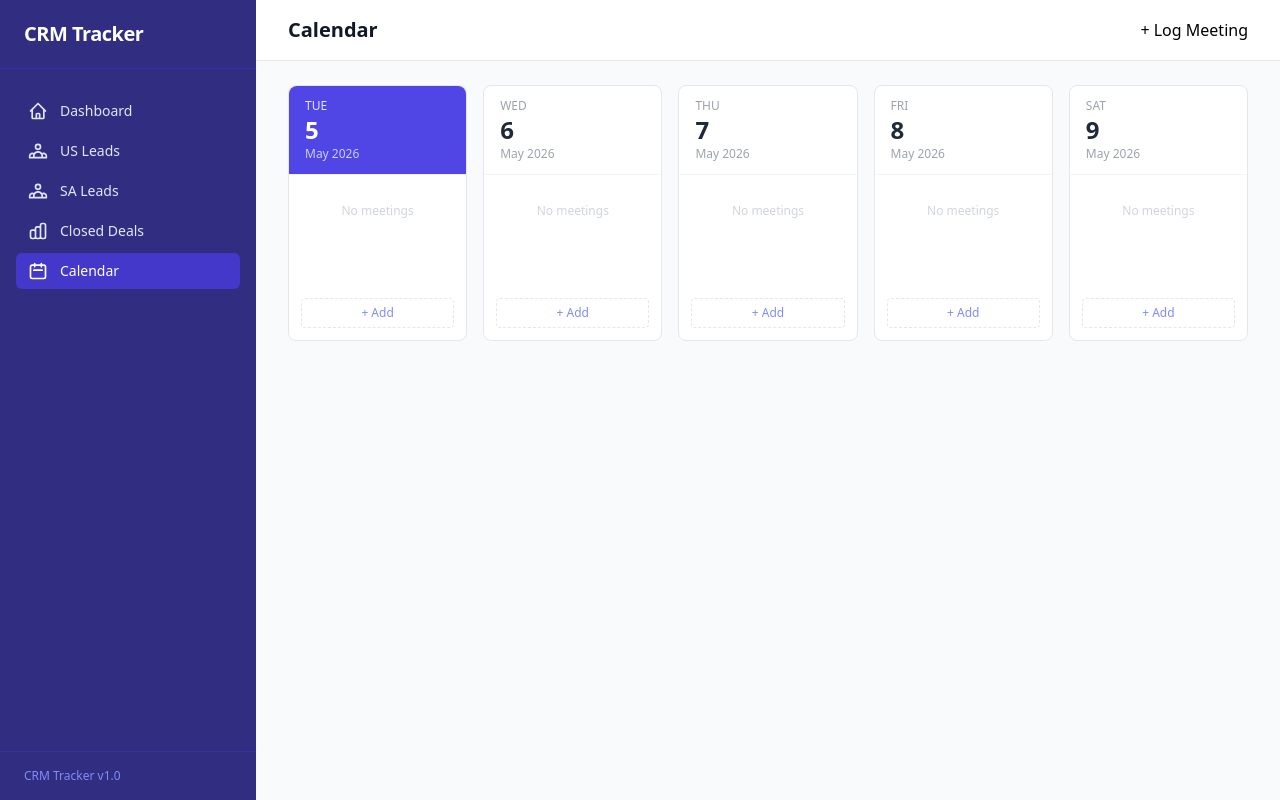
After one commit to simonburger-web/crm-tracker, a Django app: page /calendar/ in a window 1280 px wide. The commit adds this page. Run offline with Django 5.2, Linux system fonts and the light colour scheme; data that the repository does not hold is empty; some libraries are stand-ins or nearby versions.

Commit message:
Add Calendar section for logging client meetings
Co-Authored-By: Claude Sonnet 4.6 <noreply@anthropic.com>

```diff
--- a/crm/urls.py
+++ b/crm/urls.py
@@ -16,4 +16,8 @@ urlpatterns = [
     path('deals/<int:pk>/edit/', views.deal_edit, name='deal_edit'),
     path('deals/<int:pk>/delete/', views.deal_delete, name='deal_delete'),
     path('notes/<int:pk>/delete/', views.note_delete, name='note_delete'),
+    path('calendar/', views.calendar_view, name='calendar'),
+    path('meetings/new/', views.meeting_create, name='meeting_create'),
+    path('meetings/<int:pk>/edit/', views.meeting_edit, name='meeting_edit'),
+    path('meetings/<int:pk>/delete/', views.meeting_delete, name='meeting_delete'),
 ]
--- a/crm/views.py
+++ b/crm/views.py
@@ -1,7 +1,8 @@
+from datetime import date, timedelta
 from django.shortcuts import render, get_object_or_404, redirect
 from django.db.models import Q, Sum, Count
-from .models import Contact, Deal, Note
-from .forms import ContactForm, DealForm, NoteForm
+from .models import Contact, Deal, Note, Meeting
+from .forms import ContactForm, DealForm, NoteForm, MeetingForm
 
 
 def dashboard(request):
@@ -176,6 +177,47 @@ def deal_delete(request, pk):
     return render(request, 'crm/deal_confirm_delete.html', {'deal': deal})
 
 
+def calendar_view(request):
+    today = date.today()
+    days = [today + timedelta(days=i) for i in range(5)]
+    meetings = Meeting.objects.filter(
+        scheduled_at__date__gte=today,
+        scheduled_at__date__lte=today + timedelta(days=4),
+    ).select_related('contact')
+    day_meetings = {d: [] for d in days}
+    for m in meetings:
+        d = m.scheduled_at.date()
+        if d in day_meetings:
+            day_meetings[d].append(m)
+    day_data = [(d, day_meetings[d]) for d in days]
+    return render(request, 'crm/calendar.html', {'day_data': day_data, 'today': today})
+
+
+def meeting_create(request):
+    form = MeetingForm(request.POST or None)
+    if form.is_valid():
+        form.save()
+        return redirect('calendar')
+    return render(request, 'crm/meeting_form.html', {'form': form, 'title': 'Log Meeting'})
+
+
+def meeting_edit(request, pk):
+    meeting = get_object_or_404(Meeting, pk=pk)
+    form = MeetingForm(request.POST or None, instance=meeting)
+    if form.is_valid():
+        form.save()
+        return redirect('calendar')
+    return render(request, 'crm/meeting_form.html', {'form': form, 'title': 'Edit Meeting', 'meeting': meeting})
+
+
+def meeting_delete(request, pk):
+    meeting = get_object_or_404(Meeting, pk=pk)
+    if request.method == 'POST':
+        meeting.delete()
+        return redirect('calendar')
+    return render(request, 'crm/meeting_confirm_delete.html', {'meeting': meeting})
+
+
 def note_delete(request, pk):
     note = get_object_or_404(Note, pk=pk)
     contact_pk = note.contact_id
--- a/templates/base.html
+++ b/templates/base.html
@@ -45,6 +45,10 @@
         <svg class="w-5 h-5" fill="none" stroke="currentColor" viewBox="0 0 24 24"><path stroke-linecap="round" stroke-linejoin="round" stroke-width="2" d="M9 19v-6a2 2 0 00-2-2H5a2 2 0 00-2 2v6a2 2 0 002 2h2a2 2 0 002-2zm0 0V9a2 2 0 012-2h2a2 2 0 012 2v10m-6 0a2 2 0 002 2h2a2 2 0 002-2m0 0V5a2 2 0 012-2h2a2 2 0 012 2v14a2 2 0 01-2 2h-2a2 2 0 01-2-2z"/></svg>
         Closed Deals
       </a>
+      <a href="{% url 'calendar' %}" class="flex items-center gap-3 px-3 py-2 rounded-md text-sm font-medium {% if 'calendar' in request.resolver_match.url_name or 'meeting' in request.resolver_match.url_name %}bg-indigo-700 text-white{% else %}text-indigo-100 hover:bg-indigo-800{% endif %}">
+        <svg class="w-5 h-5" fill="none" stroke="currentColor" viewBox="0 0 24 24"><path stroke-linecap="round" stroke-linejoin="round" stroke-width="2" d="M8 7V3m8 4V3m-9 8h10M5 21h14a2 2 0 002-2V7a2 2 0 00-2-2H5a2 2 0 00-2 2v12a2 2 0 002 2z"/></svg>
+        Calendar
+      </a>
     </nav>
     <div class="px-6 py-4 border-t border-indigo-800 text-xs text-indigo-400">
       CRM Tracker v1.0
--- /dev/null
+++ b/templates/crm/calendar.html
@@ -0,0 +1,69 @@
+{% extends "base.html" %}
+
+{% block title %}Calendar – CRM Tracker{% endblock %}
+{% block page_title %}Calendar{% endblock %}
+
+{% block header_actions %}
+  <a href="{% url 'meeting_create' %}" class="btn-primary">+ Log Meeting</a>
+{% endblock %}
+
+{% block content %}
+<div class="grid grid-cols-5 gap-4">
+  {% for day, meetings in day_data %}
+  <div class="bg-white rounded-lg border border-gray-200 flex flex-col min-h-64">
+    <!-- Day header -->
+    <div class="px-4 py-3 border-b border-gray-100 {% if day == today %}bg-indigo-600 rounded-t-lg{% endif %}">
+      <p class="text-xs font-medium {% if day == today %}text-indigo-100{% else %}text-gray-400{% endif %}">
+        {{ day|date:"D"|upper }}
+      </p>
+      <p class="text-2xl font-bold {% if day == today %}text-white{% else %}text-gray-800{% endif %}">
+        {{ day|date:"j" }}
+      </p>
+      <p class="text-xs {% if day == today %}text-indigo-200{% else %}text-gray-400{% endif %}">
+        {{ day|date:"M Y" }}
+      </p>
+    </div>
+
+    <!-- Meetings -->
+    <div class="flex-1 p-3 space-y-2">
+      {% for meeting in meetings %}
+      <div class="rounded-md border border-indigo-100 bg-indigo-50 px-3 py-2 text-xs group relative">
+        <p class="font-semibold text-indigo-800 truncate">{{ meeting.title }}</p>
+        <p class="text-indigo-600">{{ meeting.scheduled_at|date:"H:i" }}</p>
+        <p class="text-gray-500 truncate">{{ meeting.contact.name }}</p>
+
+        {% if meeting.meeting_type == 'call' %}
+          <span class="inline-block mt-1 rounded-full bg-green-100 text-green-700 px-2 py-0.5 text-xs">Call</span>
+        {% elif meeting.meeting_type == 'video' %}
+          <span class="inline-block mt-1 rounded-full bg-blue-100 text-blue-700 px-2 py-0.5 text-xs">Video</span>
+        {% elif meeting.meeting_type == 'in_person' %}
+          <span class="inline-block mt-1 rounded-full bg-purple-100 text-purple-700 px-2 py-0.5 text-xs">In Person</span>
+        {% elif meeting.meeting_type == 'email' %}
+          <span class="inline-block mt-1 rounded-full bg-yellow-100 text-yellow-700 px-2 py-0.5 text-xs">Email</span>
+        {% endif %}
+
+        <!-- Actions -->
+        <div class="absolute top-2 right-2 hidden group-hover:flex gap-1">
+          <a href="{% url 'meeting_edit' meeting.pk %}" class="text-gray-400 hover:text-indigo-600" title="Edit">
+            <svg class="w-3.5 h-3.5" fill="none" stroke="currentColor" viewBox="0 0 24 24"><path stroke-linecap="round" stroke-linejoin="round" stroke-width="2" d="M15.232 5.232l3.536 3.536M9 13l6.586-6.586a2 2 0 012.828 2.828L11.828 15.828a2 2 0 01-1.414.586H9v-2a2 2 0 01.586-1.414z"/></svg>
+          </a>
+          <a href="{% url 'meeting_delete' meeting.pk %}" class="text-gray-400 hover:text-red-500" title="Delete">
+            <svg class="w-3.5 h-3.5" fill="none" stroke="currentColor" viewBox="0 0 24 24"><path stroke-linecap="round" stroke-linejoin="round" stroke-width="2" d="M6 18L18 6M6 6l12 12"/></svg>
+          </a>
+        </div>
+      </div>
+      {% empty %}
+      <p class="text-xs text-gray-300 text-center pt-4">No meetings</p>
+      {% endfor %}
+    </div>
+
+    <!-- Add button -->
+    <div class="px-3 pb-3">
+      <a href="{% url 'meeting_create' %}?date={{ day|date:'Y-m-d' }}" class="block text-center text-xs text-indigo-400 hover:text-indigo-600 border border-dashed border-gray-200 hover:border-indigo-300 rounded py-1.5 transition">
+        + Add
+      </a>
+    </div>
+  </div>
+  {% endfor %}
+</div>
+{% endblock %}
```
Also changed, not shown: crm/forms.py (+19 -1 lines), crm/models.py (+22 -0 lines), templates/crm/meeting_confirm_delete.html (added, +15 -0 lines), templates/crm/meeting_form.html (added, +29 -0 lines), crm/migrations/0004_meeting.py (added).
